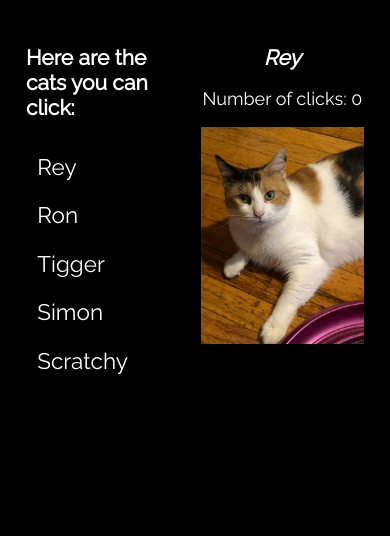
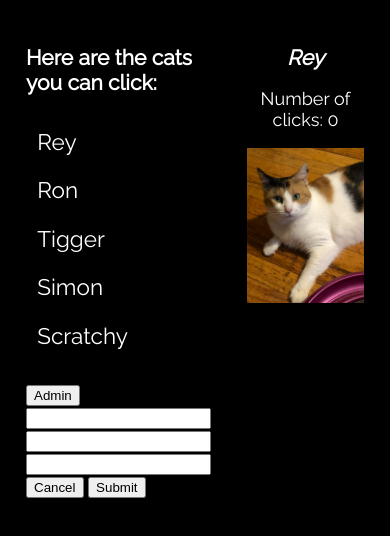
Before and after one commit to amyyf/cat-clicker, a plain HTML site: page index.html in a window 390 px wide. Shown: the part 138-674 px from the top of the page. Drawn offline with Linux system fonts and the light colour scheme.

Commit message:
Add admin button and form

```diff
--- a/index.html
+++ b/index.html
@@ -14,7 +14,16 @@
   <div class="container">
     <section id="cat-list-section">
       <h3>Here are the cats you can click:</h3>
-      <ul id="cat-list"></ul></section>
+      <ul id="cat-list"></ul>
+      <button id="admin" name="admin" value="admin">Admin</button>
+      <form id="admin-form">
+        <input id="cat-name">
+        <input id="cat-pic-url">
+        <input id="click-num">
+        <button id="cancel" name="cancel" value="cancel">Cancel</button>
+        <button id="submit" name="submit" value="submit">Submit</button>
+      </form>
+    </section>
     <section id="cat-area"></section>
   </div>
   <script src="scripts/mvo.js"></script>
--- a/scripts/mvo.js
+++ b/scripts/mvo.js
@@ -1,4 +1,4 @@
-(function() {
+(function () {
   const model = {
     catList: [],
     /* receives catArray from octopus, populates catList data structure as an array of objects, and returns it to octopus for further use */
@@ -13,7 +13,7 @@
       }
       return this.catList;
     }
-  }
+  };
 
   const octopus = {
     // initializes the model
@@ -43,8 +43,14 @@
     setCurrentCat: function (selectedCat) {
       this.currentCat = selectedCat;
       view.renderCat(this.currentCat);
+    },
+
+    isAdminPanelVisible: false,
+
+    toggleAdminPanel: function () {
+      this.isAdminPanelVisible = !this.isAdminPanelVisible;
     }
-  }
+  };
 
   const view = {
     // render list of cat names and default cat
@@ -54,6 +60,8 @@
       this.renderCatList(catList);
       this.renderCat(firstCat);
       this.catArea.addEventListener('click', octopus.countClicks.bind(octopus));
+      this.adminButton = document.getElementById('admin');
+      this.adminButton.addEventListener('click', octopus.toggleAdminPanel.bind(octopus));
     },
 
     // render catlist on page - happens once
@@ -82,7 +90,8 @@
       const clickCounter = document.getElementById('click-counter');
       clickCounter.textContent = count;
     }
-  }
+
+  };
 
   octopus.init();
 })();
```
